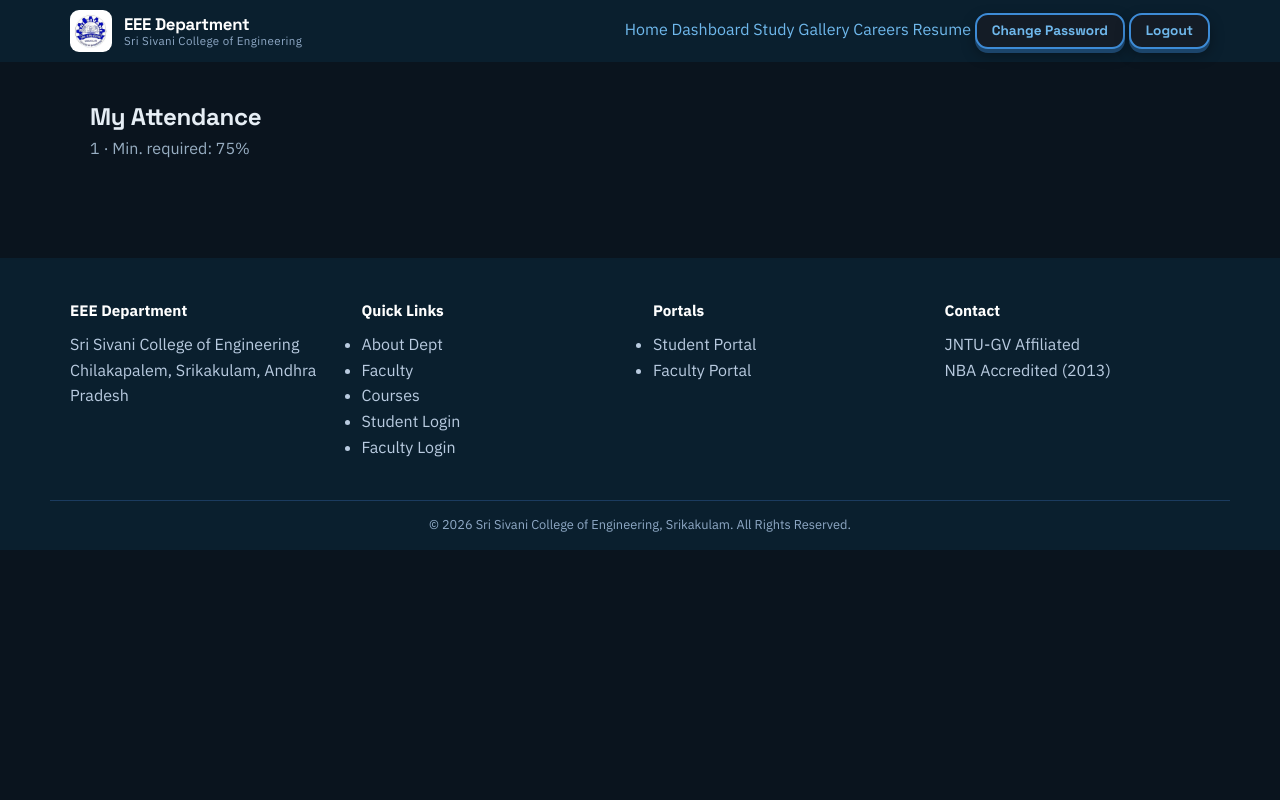
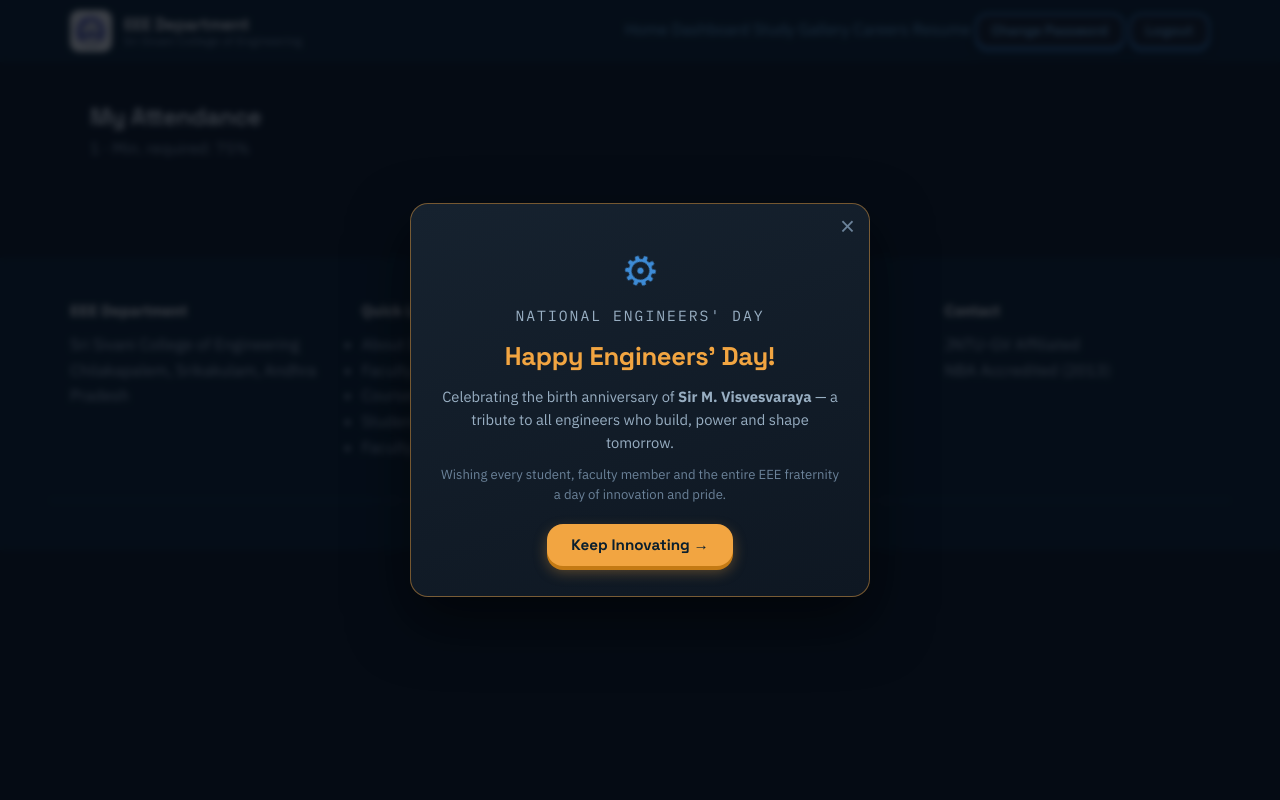
Before and after one commit to Daemon-018/ssce-eee-portal, a Flask app: page /attendance in a window 1280 px wide. Run offline with Flask 3, Linux system fonts and the light colour scheme; the visitor is signed in with stand-in values (Sample User, id 1); data that the repository does not hold is empty.

Commit message:
feat: Engineers' Day popup for all visitors (dismissible, once per browser)

```diff
--- a/templates/base.html
+++ b/templates/base.html
@@ -95,5 +95,49 @@
     &copy; 2026 Sri Sivani College of Engineering, Srikakulam. All Rights Reserved.
   </div>
 </footer>
+
+<!-- Engineers' Day popup (all visitors) -->
+<div class="eng-popup-overlay" id="engPopup" hidden>
+  <div class="eng-popup">
+    <button class="eng-popup-close" onclick="dismissEngPopup()" aria-label="Close">&times;</button>
+    <div class="eng-popup-gear" aria-hidden="true">&#9881;</div>
+    <p class="eng-popup-eyebrow">National Engineers' Day</p>
+    <h2>Happy Engineers' Day!</h2>
+    <p>Celebrating the birth anniversary of <strong>Sir M. Visvesvaraya</strong> — a tribute to all engineers who build, power and shape tomorrow.</p>
+    <p class="eng-popup-sub">Wishing every student, faculty member and the entire EEE fraternity a day of innovation and pride.</p>
+    <a class="btn btn-solid" href="{{ url_for('home') }}">Keep Innovating &rarr;</a>
+  </div>
+</div>
+
+<style>
+.eng-popup-overlay{position:fixed;inset:0;background:rgba(5,10,18,.78);display:flex;align-items:center;justify-content:center;z-index:1000;padding:16px;backdrop-filter:blur(3px)}
+.eng-popup{position:relative;max-width:460px;width:100%;background:linear-gradient(160deg,#16222F,#0E1722);border:1px solid rgba(242,165,65,.45);border-radius:18px;padding:34px 30px 30px;text-align:center;box-shadow:0 24px 60px rgba(0,0,0,.55);animation:engPop .35s ease-out}
+@keyframes engPop{from{transform:translateY(24px) scale(.96);opacity:0}to{transform:none;opacity:1}}
+.eng-popup h2{color:var(--amber);margin:8px 0 10px;font-size:1.6rem}
+.eng-popup p{color:var(--sub);font-size:.92rem;line-height:1.55}
+.eng-popup .eng-popup-sub{color:var(--faint);font-size:.82rem;margin-top:10px;margin-bottom:18px}
+.eng-popup-eyebrow{font-family:'IBM Plex Mono',monospace;font-size:.72rem;letter-spacing:2px;text-transform:uppercase;color:var(--sky);margin:0}
+.eng-popup-gear{font-size:2.6rem;color:var(--blue);display:inline-block;animation:spin 10s linear infinite}
+@keyframes spin{to{transform:rotate(360deg)}}
+.eng-popup-close{position:absolute;top:10px;right:14px;background:none;border:none;color:var(--faint);font-size:1.6rem;cursor:pointer;line-height:1}
+.eng-popup-close:hover{color:var(--amber)}
+.eng-popup[hidden]{display:none}
+</style>
+
+<script>
+(function(){
+  var KEY = 'eng_popup_dismissed';
+  function shown(){ try{ return localStorage.getItem(KEY)==='1'; }catch(e){ return false; } }
+  function dismissEngPopup(){
+    try{ localStorage.setItem(KEY,'1'); }catch(e){}
+    document.getElementById('engPopup').hidden = true;
+  }
+  window.dismissEngPopup = dismissEngPopup;
+  window.addEventListener('DOMContentLoaded', function(){
+    if (shown()) return;
+    setTimeout(function(){ document.getElementById('engPopup').hidden = false; }, 800);
+  });
+})();
+</script>
 </body>
 </html>
```
